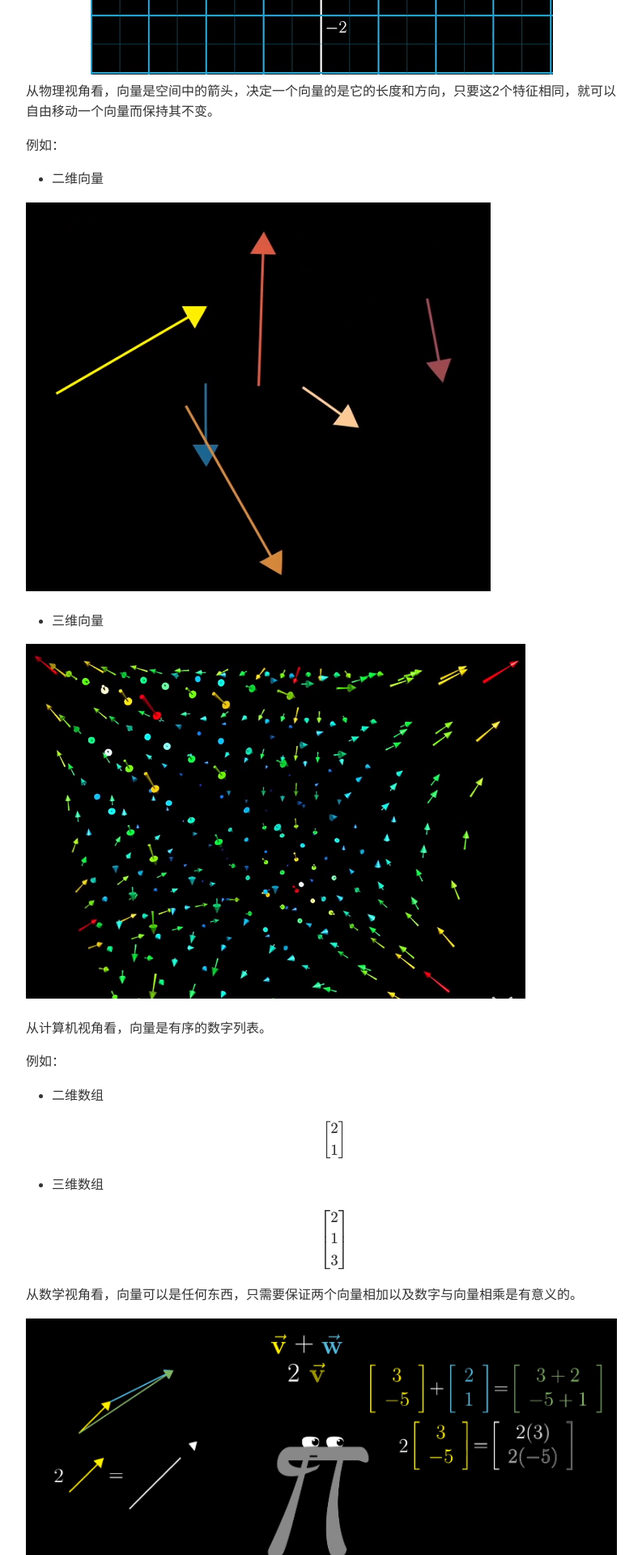
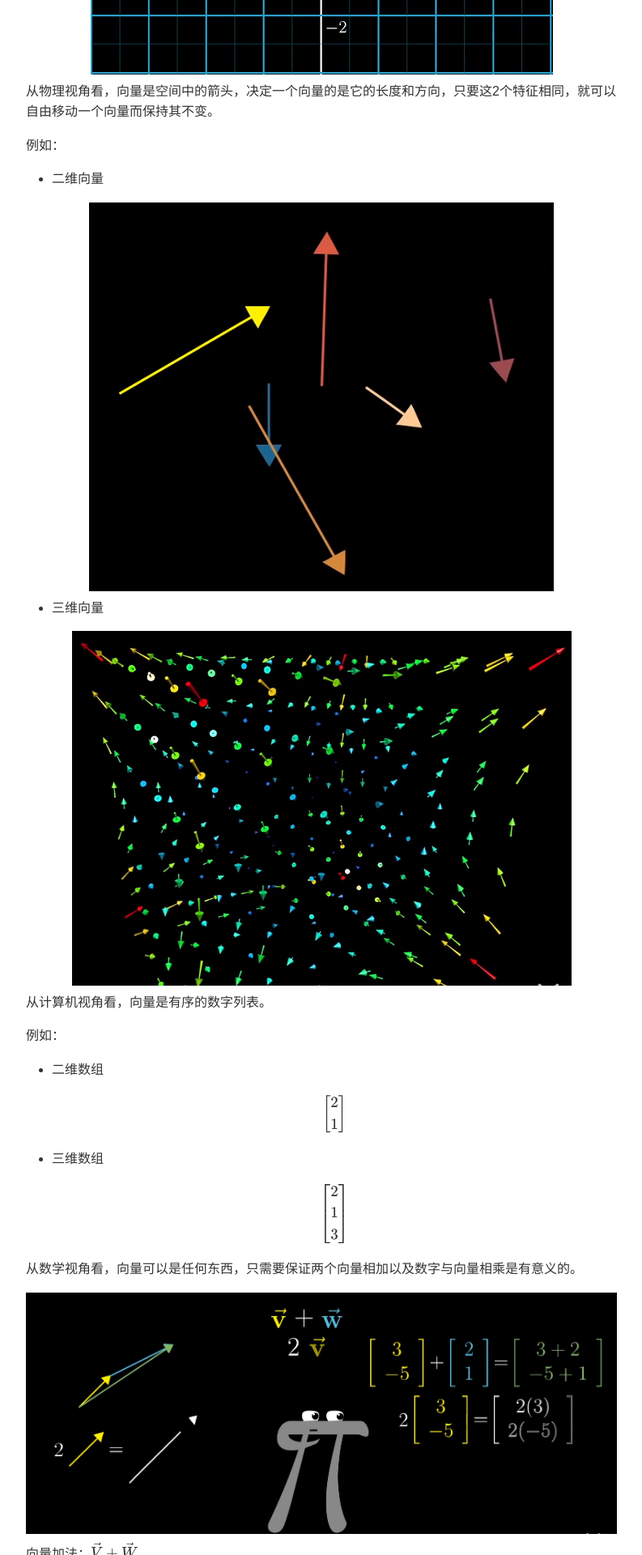
Before and after one commit to guokaide/guokaide.github.io, a Jekyll site: the page built from _posts/2019-01-07-vector.md, in a window 1280 px wide. Shown: the part 665-2585 px from the top of the page at 81% size, without its empty margins (118-911 px from the left). Built offline with Jekyll 4.4.1, drawn with Linux system fonts in a browser that asks for light colours; formulas are drawn with MathJax 3; comment, search, counter and statistics services are not loaded.

Commit message:
Update 2019-01-07-vector.md

```diff
--- a/_posts/2019-01-07-vector.md
+++ b/_posts/2019-01-07-vector.md
@@ -19,12 +19,12 @@ mathjax: true
 
 * 二维向量
 
-<img src="/images/posts/math/linear-algebra-essence/1-2.PNG" alt="Two-dim" style="margin: 0 auto"/>
+<div align=center> <img src="/images/posts/math/linear-algebra-essence/1-2.PNG"> </div>
 
 
 * 三维向量
 
-<img src="/images/posts/math/linear-algebra-essence/1-3.PNG" alt="Three-dim" style="margin: 0 auto"/>
+<div align=center> <img src="/images/posts/math/linear-algebra-essence/1-3.PNG"> </div>
 
 从计算机视角看，向量是有序的数字列表。
 
@@ -53,13 +53,13 @@ mathjax: true
 
 从数学视角看，向量可以是任何东西，只需要保证两个向量相加以及数字与向量相乘是有意义的。
 
-<img src="/images/posts/math/linear-algebra-essence/1-4.PNG" alt="math-perspective" style="margin: 0 auto" />
+<div align=center> <img src="/images/posts/math/linear-algebra-essence/1-4.PNG"> </div>
 
 向量加法：$$\vec{V}+\vec{W}$$
 
 其定义如下：
 
-<img src="/images/posts/math/linear-algebra-essence/1-5.PNG" style="margin: 0 auto"/>
+<div align=center> <img src="/images/posts/math/linear-algebra-essence/1-5.PNG"> </div>
 
 其计算方式如下：
 
@@ -80,7 +80,7 @@ $$
 
 其定义如下：
 
-<img src="/images/posts/math/linear-algebra-essence/1-6.PNG" style="margin: 0 auto"/>
+<div align=center> <img src="/images/posts/math/linear-algebra-essence/1-6.PNG"> </div>
 
 其计算方式如下：
 
@@ -98,7 +98,7 @@ $$
 
 因此，向量可以理解为空间中的箭头，也可以理解为有序的数字列表，线性代数的能力很少体现在其中任意一个单独的观点上，而是体现在线性代数可以在二者之间相互转化。
 
-<img src="/images/posts/math/linear-algebra-essence/1-7.PNG" alt="Transformation" style="margin: 0 auto"/>
+<div align=center> <img src="/images/posts/math/linear-algebra-essence/1-7.PNG"> </div>
 
 
 
```
